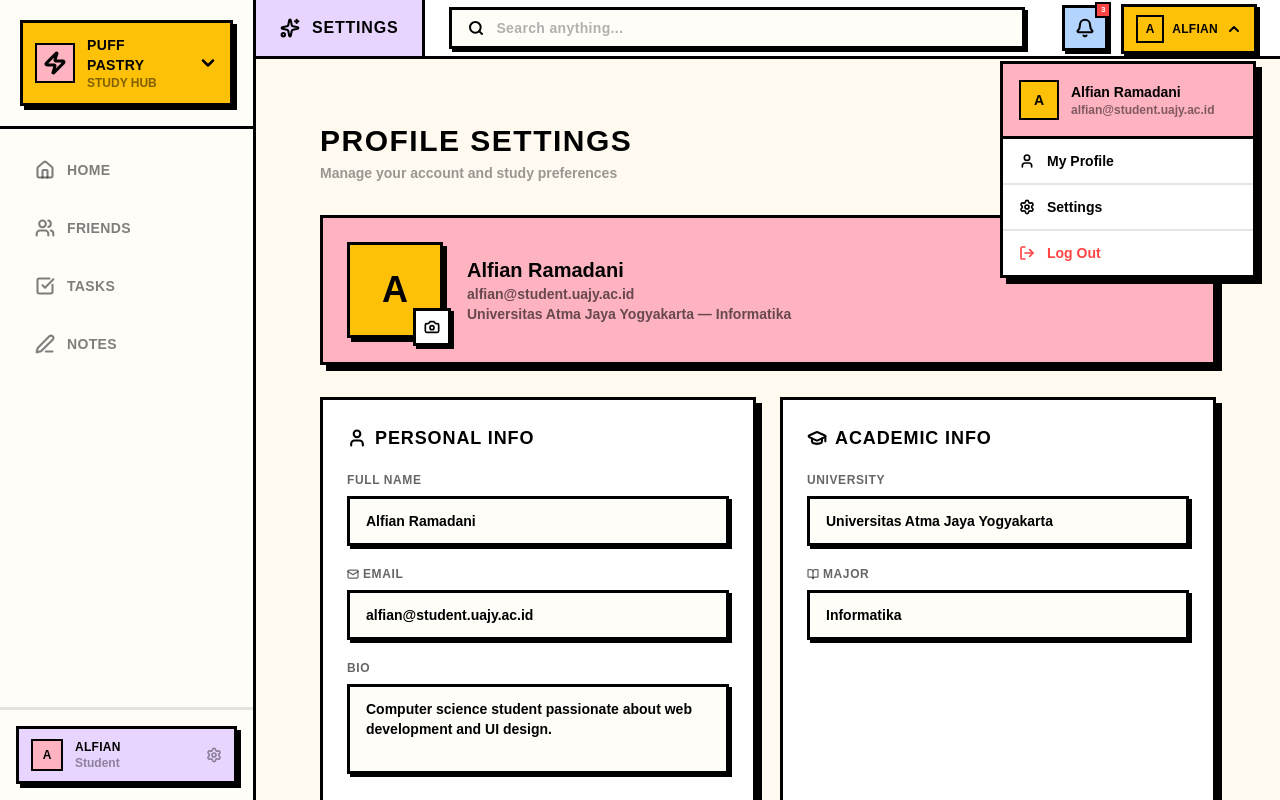
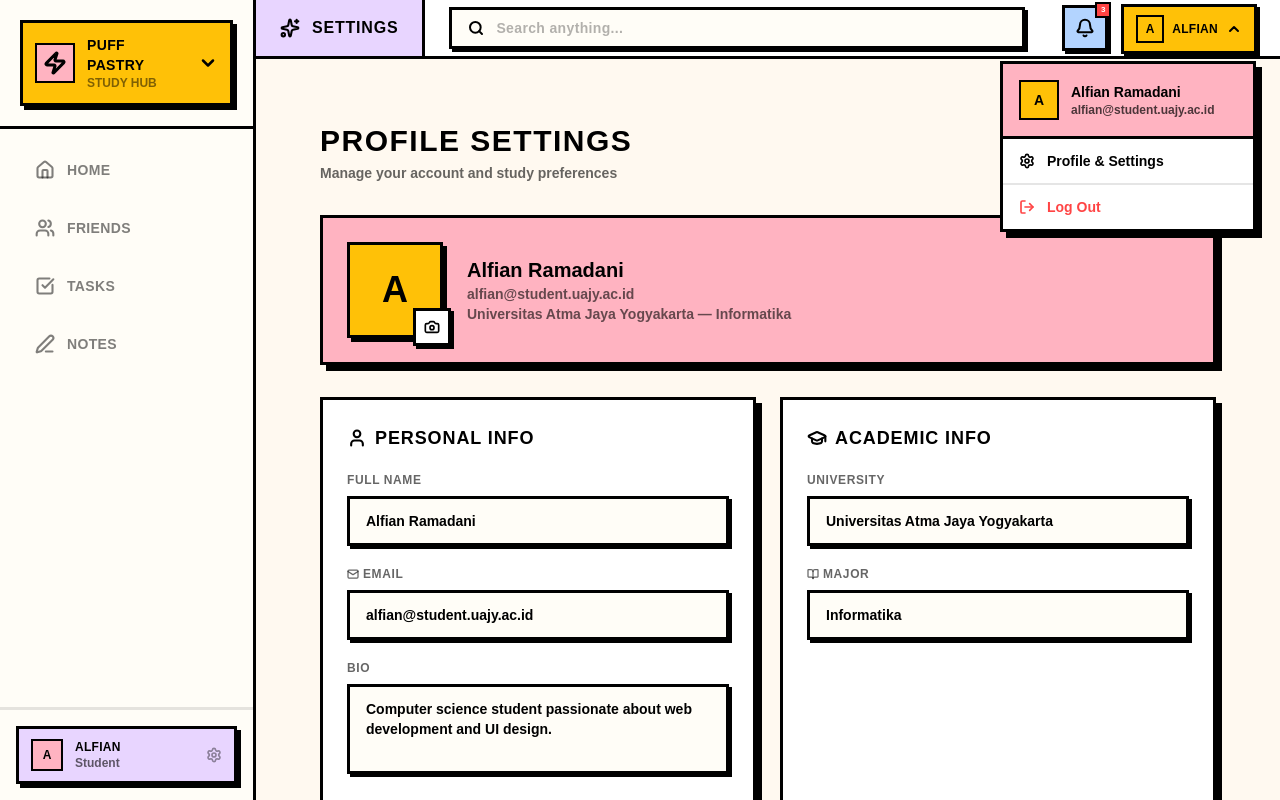
Before and after one commit to AlfianRamadani/puff-pastry-ifest-uajy, a Next.js app: page /settings/profile in a window 1280 px wide. Both pictures are taken after a click on the button "Profile menu". Built offline with nearby package versions, Linux system fonts and the light colour scheme.

Commit message:
fix: deduplicate menu, improve contrast and accessibility

```diff
--- a/src/app/components/layouts/sidebar.tsx
+++ b/src/app/components/layouts/sidebar.tsx
@@ -107,7 +107,7 @@ const Sidebar = () => {
               </div>
               <div className="flex-1 min-w-0">
                 <p className="font-black text-xs text-black uppercase tracking-wide truncate">Alfian</p>
-                <p className="font-bold text-xs text-black/40 truncate">Student</p>
+                <p className="font-bold text-xs text-black/60 truncate">Student</p>
               </div>
               <Settings className="w-4 h-4 text-black/40 shrink-0" strokeWidth={2.5} />
             </div>
--- a/src/app/components/layouts/topbar.tsx
+++ b/src/app/components/layouts/topbar.tsx
@@ -3,7 +3,7 @@
 import React, { useState, useRef, useEffect } from 'react';
 import { usePathname, useRouter } from 'next/navigation';
 import Link from 'next/link';
-import { Search, Bell, Sparkles, Settings, LogOut, User, ChevronDown } from 'lucide-react';
+import { Search, Bell, Sparkles, Settings, LogOut, ChevronDown } from 'lucide-react';
 
 const PAGE_TITLES: Record<string, { label: string; color: string }> = {
   '/': { label: 'DASHBOARD', color: 'bg-[#FFC107]' },
@@ -31,11 +31,18 @@ const TopBar = () => {
   const profileRef = useRef<HTMLDivElement>(null);
 
   useEffect(() => {
-    const handler = (e: MouseEvent) => {
+    const handleClick = (e: MouseEvent) => {
       if (profileRef.current && !profileRef.current.contains(e.target as Node)) setProfileOpen(false);
     };
-    document.addEventListener("mousedown", handler);
-    return () => document.removeEventListener("mousedown", handler);
+    const handleKey = (e: KeyboardEvent) => {
+      if (e.key === 'Escape') setProfileOpen(false);
+    };
+    document.addEventListener("mousedown", handleClick);
+    document.addEventListener("keydown", handleKey);
+    return () => {
+      document.removeEventListener("mousedown", handleClick);
+      document.removeEventListener("keydown", handleKey);
+    };
   }, []);
 
   return (
@@ -69,8 +76,8 @@ const TopBar = () => {
             className="relative p-2.5 bg-[#B3D4FF] border-[3px] border-black shadow-[3px_3px_0px_0px_rgba(0,0,0,1)] active:translate-x-[1px] active:translate-y-[1px] active:shadow-none transition-all outline-none focus-visible:ring-2 focus-visible:ring-black"
           >
             <Bell className="w-5 h-5 text-black" strokeWidth={2.5} />
-            <span className="absolute -top-1.5 -right-1.5 w-4 h-4 bg-[#FF4444] border-2 border-black flex items-center justify-center">
-              <span className="font-black text-[8px] text-white">3</span>
+            <span className="absolute -top-1.5 -right-1.5 w-4 h-4 bg-[#FF4444] border-2 border-black flex items-center justify-center" aria-label="3 unread notifications">
+              <span className="font-black text-[8px] text-white" aria-hidden="true">3</span>
             </span>
           </button>
 
@@ -103,30 +110,25 @@ const TopBar = () => {
                     </div>
                     <div>
                       <p className="font-black text-sm text-black">Alfian Ramadani</p>
-                      <p className="font-bold text-xs text-black/50">alfian@student.uajy.ac.id</p>
+                      <p className="font-bold text-xs text-black/70">alfian@student.uajy.ac.id</p>
                     </div>
                   </div>
                 </div>
 
                 {/* Menu Items */}
-                <div>
+                <div role="menu">
                   <Link
                     href="/settings/profile"
-                    onClick={() => setProfileOpen(false)}
-                    className="flex items-center gap-3 px-4 py-3 hover:bg-[#FFC107]/15 transition-colors border-b-2 border-black/10"
-                  >
-                    <User className="w-4 h-4 text-black" strokeWidth={2.5} />
-                    <span className="font-bold text-sm text-black">My Profile</span>
-                  </Link>
-                  <Link
-                    href="/settings/profile"
+                    role="menuitem"
                     onClick={() => setProfileOpen(false)}
                     className="flex items-center gap-3 px-4 py-3 hover:bg-[#FFC107]/15 transition-colors border-b-2 border-black/10"
                   >
                     <Settings className="w-4 h-4 text-black" strokeWidth={2.5} />
-                    <span className="font-bold text-sm text-black">Settings</span>
+                    <span className="font-bold text-sm text-black">Profile & Settings</span>
                   </Link>
                   <button
+                    role="menuitem"
+                    onClick={() => { setProfileOpen(false); alert('Logged out'); }}
                     className="flex items-center gap-3 w-full text-left px-4 py-3 hover:bg-[#FF4444]/10 transition-colors"
                   >
                     <LogOut className="w-4 h-4 text-[#FF4444]" strokeWidth={2.5} />
@@ -155,7 +157,7 @@ const TopBar = () => {
               <button
                 onClick={() => router.push('/settings/profile')}
                 aria-label="Profile settings"
-                className="w-9 h-9 bg-[#FFB3C1] border-[3px] border-black flex items-center justify-center shadow-[3px_3px_0px_0px_rgba(0,0,0,1)] active:translate-x-[1px] active:translate-y-[1px] active:shadow-none transition-all"
+                className="w-11 h-11 bg-[#FFB3C1] border-[3px] border-black flex items-center justify-center shadow-[3px_3px_0px_0px_rgba(0,0,0,1)] active:translate-x-[1px] active:translate-y-[1px] active:shadow-none transition-all"
               >
                 <span className="font-black text-sm text-black">A</span>
               </button>
--- a/src/app/settings/profile/page.tsx
+++ b/src/app/settings/profile/page.tsx
@@ -51,10 +51,17 @@ const TIME_OPTIONS = [
 export default function ProfileSettingsPage() {
   const [profile, setProfile] = useState<Profile>(DEFAULT_PROFILE);
   const [saved, setSaved] = useState(false);
+  const [editingAvatar, setEditingAvatar] = useState(false);
 
   useEffect(() => {
     setProfile(loadProfile());
   }, []);
+
+  useEffect(() => {
+    if (!saved) return;
+    const t = setTimeout(() => setSaved(false), 2000);
+    return () => clearTimeout(t);
+  }, [saved]);
 
   const update = (field: keyof Profile, value: string | number) => {
     setProfile((p) => ({ ...p, [field]: value }));
@@ -64,7 +71,6 @@ export default function ProfileSettingsPage() {
   const handleSave = () => {
     saveProfile(profile);
     setSaved(true);
-    setTimeout(() => setSaved(false), 2000);
   };
 
   return (
@@ -73,7 +79,7 @@ export default function ProfileSettingsPage() {
       <div className="flex items-center justify-between">
         <div>
           <h2 className="font-black text-2xl md:text-3xl text-black tracking-wider uppercase">Profile Settings</h2>
-          <p className="font-bold text-sm text-black/40 mt-1">Manage your account and study preferences</p>
+          <p className="font-bold text-sm text-black/60 mt-1">Manage your account and study preferences</p>
         </div>
         <button
           onClick={handleSave}
@@ -95,16 +101,37 @@ export default function ProfileSettingsPage() {
             <div className="w-24 h-24 bg-[#FFC107] border-[3px] border-black flex items-center justify-center shadow-[4px_4px_0px_0px_rgba(0,0,0,1)]">
               <span className="font-black text-4xl text-black">{profile.avatar}</span>
             </div>
+            {editingAvatar ? (
+              <div className="absolute -bottom-2 -right-2 flex items-center gap-1">
+                <input
+                  autoFocus
+                  maxLength={1}
+                  defaultValue={profile.avatar}
+                  onKeyDown={(e) => {
+                    if (e.key === 'Enter' || e.key === 'Escape') {
+                      const v = (e.target as HTMLInputElement).value.trim();
+                      if (v) update('avatar', v.charAt(0).toUpperCase());
+                      setEditingAvatar(false);
+                    }
+                  }}
+                  onBlur={(e) => {
+                    const v = e.target.value.trim();
+                    if (v) update('avatar', v.charAt(0).toUpperCase());
+                    setEditingAvatar(false);
+                  }}
+                  className="w-10 h-10 text-center bg-white border-[3px] border-black font-black text-lg text-black shadow-[3px_3px_0px_0px_rgba(0,0,0,1)] outline-none uppercase"
+                  aria-label="Avatar initial"
+                />
+              </div>
+            ) : (
               <button
-              onClick={() => {
-                const initial = prompt('Enter your initial (1 character):');
-                if (initial && initial.trim()) update('avatar', initial.trim().charAt(0).toUpperCase());
-              }}
+                onClick={() => setEditingAvatar(true)}
                 className="absolute -bottom-2 -right-2 p-2 bg-white border-[3px] border-black shadow-[3px_3px_0px_0px_rgba(0,0,0,1)] active:shadow-none active:translate-x-[1px] active:translate-y-[1px] transition-all"
                 aria-label="Change avatar initial"
               >
                 <Camera className="w-4 h-4 text-black" strokeWidth={2.5} />
               </button>
+            )}
           </div>
           <div className="text-center sm:text-left">
             <h3 className="font-black text-xl text-black">{profile.name}</h3>
```
Lines whose indentation alone changed are shown as unchanged.
